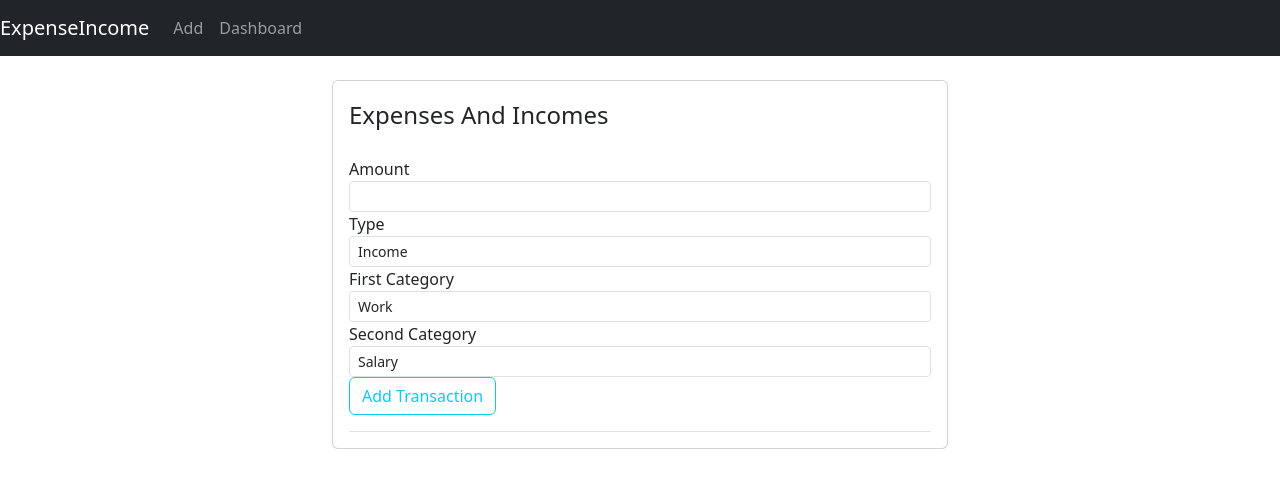
After one commit to PSueri/personal-finance-manager, a Flask app: page /add in a window 1280 px wide. The commit adds this page. Shown: the top 488 px of the page. Run offline with Flask 3, Linux system fonts and the light colour scheme.

Commit message:
Database connection, creation of db and insert method with form

```diff
--- /dev/null
+++ b/application/forms.py
@@ -0,0 +1,19 @@
+from flask_wtf import FlaskForm
+from wtforms import StringField, SelectField, IntegerField, SubmitField
+from wtforms.validators import DataRequired
+
+class UserInputForm(FlaskForm):
+    type = SelectField('Type', validators=[DataRequired()],
+                                    choices =[('Income', 'Income'),
+                                               ('Expense', 'Expense')])
+
+    first_category = SelectField('First Category', validators=[DataRequired()],
+                                    choices =[('Work', 'Work'),
+                                               ('Home', 'Home')])
+
+    second_category = SelectField('Second Category', validators=[DataRequired()],
+                                    choices =[('Salary', 'Salary'),
+                                               ('Rent', 'Rent')])
+
+    amount = IntegerField('Amount', validators=[DataRequired()])
+    submit = SubmitField("Add Transaction")
--- a/application/routes.py
+++ b/application/routes.py
@@ -1,10 +1,22 @@
-from application import app
-from flask import render_template
+from application import app, db
+from flask import render_template, flash, redirect, url_for, get_flashed_messages
+from application.forms import UserInputForm
+from application.models import TransactionHistory
 
 @app.route("/")
 def index():
     return render_template('index.html', title='Home')
 
-@app.route("/layout")
-def layout():
-    return render_template('layout.html', title='Layout')
+@app.route("/add", methods=["GET", "POST"])
+def add_transaction():
+    form = UserInputForm()
+    if form.validate_on_submit():
+        entry=TransactionHistory(type=form.type.data,
+                                 first_category=form.first_category.data,
+                                 second_category=form.second_category.data,
+                                 amount=form.amount.data)
+        db.session.add(entry)
+        db.session.commit()
+        flash("Successful entry", 'success')
+        return redirect(url_for('index'))
+    return render_template('add.html', title='Add', form=form)
--- /dev/null
+++ b/application/templates/add.html
@@ -0,0 +1,47 @@
+{% extends 'layout.html' %}
+
+{% block content %}
+    <div class="col-xs-10 col-sm-6 col-md-6 ml-auto mr-auto">
+        <div class="card card-style mb-2">
+            <div class="card-body">
+                <form action="" method="POST">
+                    {{ form.csrf_token() }}
+                    <fieldset class="form-group">
+                        <legend class="mb-4">Expenses And Incomes</legend>
+                        <div class="form-group">
+                            {{ form.amount.label(class="form-control-label") }}
+                            {% if form.amount.errors %}
+                            {{ form.amount(class="form-control form-control-sm is-invalid") }}
+                            {% for error in form.amount.errors %}
+                            <div class="invalid-feedback">
+                                <span>{{error}}</span>
+                            </div>
+                            {% endfor %}
+                            {% else %}
+                            {{ form.amount(class="form-control form-control-sm") }}
+                            {% endif %}
+                        </div>
+
+                        <div class="form-group">
+                            {{ form.type.label(class = "form-control-label") }}
+                            {{ form.type(class = "form-control form-control-sm") }}
+                        </div>
+
+                        <div class="form-group">
+                            {{ form.first_category.label(class = "form-control-label") }}
+                            {{ form.first_category(class = "form-control form-control-sm") }}
+                        </div>
+                        <div class="form-group">
+                            {{ form.second_category.label(class = "form-control-label") }}
+                            {{ form.second_category(class = "form-control form-control-sm") }}
+                        </div>
+
+                        <div class="form-group border-bottom pb-3">
+                            {{ form.submit(class="btn btn-outline-info")}}
+                        </div>
+                    </fieldset>
+                </form>
+            </div>
+        </div>
+    </div>
+{% endblock %}
--- a/application/templates/layout.html
+++ b/application/templates/layout.html
@@ -14,12 +14,55 @@
     {% endif %}
 </head>
 <body>
-    {% block content %}
-        <h2> this is layout file </h2>
-    {% endblock %}
+    <div class="container-fluid">
+        <div class="row">
+            <div class="col-md-12 p-0">
+                <header class="mb-4">
+                    <nav class="navbar navbar-expand-lg navbar-dark bg-dark">
+                        <a class="navbar-brand" href="{{ url_for('index') }}">ExpenseIncome</a>
+                        <button class="navbar-toggler" type="button" data-toggle="collapse" data-target="#navbarNavAltMarkup"
+                            aria-controls="navbarNavAltMarkup" aria-expanded="false" aria-label="Toggle navigation">
+                            <span class="navbar-toggler-icon"></span>
+                        </button>
+                        <div class="collapse navbar-collapse" id="navbarNavAltMarkup">
+                            <div class="navbar-nav ml-auto mr-3">
+                                <a class="nav-item nav-link" href="{{ url_for('add_transaction') }}">Add</a>
+                                <a class="nav-item nav-link" href="{{ url_for('index') }}">Dashboard</a>
+                            </div>
+                        </div>
+                    </nav>
+                </header>
+            </div>
+        </div>
+
+        <div class="row justify-content-center">
+            <div class="col-md-10"></div>
+                {% with messages = get_flashed_messages(with_categories = True) %}
+                    {% if messages %}
+                        {% for category, message in messages %}
+                            <div class="alert alert-{{category}}">
+                                {{message}}
+                            </div>
+                        {% endfor %}
+                    {% endif %}
+                {% endwith %}
+                {% block content %}
+                    <h2> this is layout file </h2>
+                {% endblock %}
+            </div>
+        </div>
+    </div>
     <script src="https://cdn.jsdelivr.net/npm/bootstrap@5.3.2/dist/js/bootstrap.bundle.min.js"
             integrity="sha384-C6RzsynM9kWDrMNeT87bh95OGNyZPhcTNXj1NW7RuBCsyN/o0jlpcV8Qyq46cDfL"
             crossorigin="anonymous">
     </script>
+    <script src="https://cdn.jsdelivr.net/npm/@popperjs/core@2.11.8/dist/umd/popper.min.js"
+            integrity="sha384-I7E8VVD/ismYTF4hNIPjVp/Zjvgyol6VFvRkX/vR+Vc4jQkC+hVqc2pM8ODewa9r"
+            crossorigin="anonymous">
+    </script>
+    <script src="https://cdn.jsdelivr.net/npm/bootstrap@5.3.2/dist/js/bootstrap.min.js"
+            integrity="sha384-BBtl+eGJRgqQAUMxJ7pMwbEyER4l1g+O15P+16Ep7Q9Q+zqX6gSbd85u4mG4QzX+"
+            crossorigin="anonymous">
+    </script>
 </body>
 </html>
```
Also changed, not shown: application/__init__.py (+7 -0 lines), application/models.py (added, +12 -0 lines).
